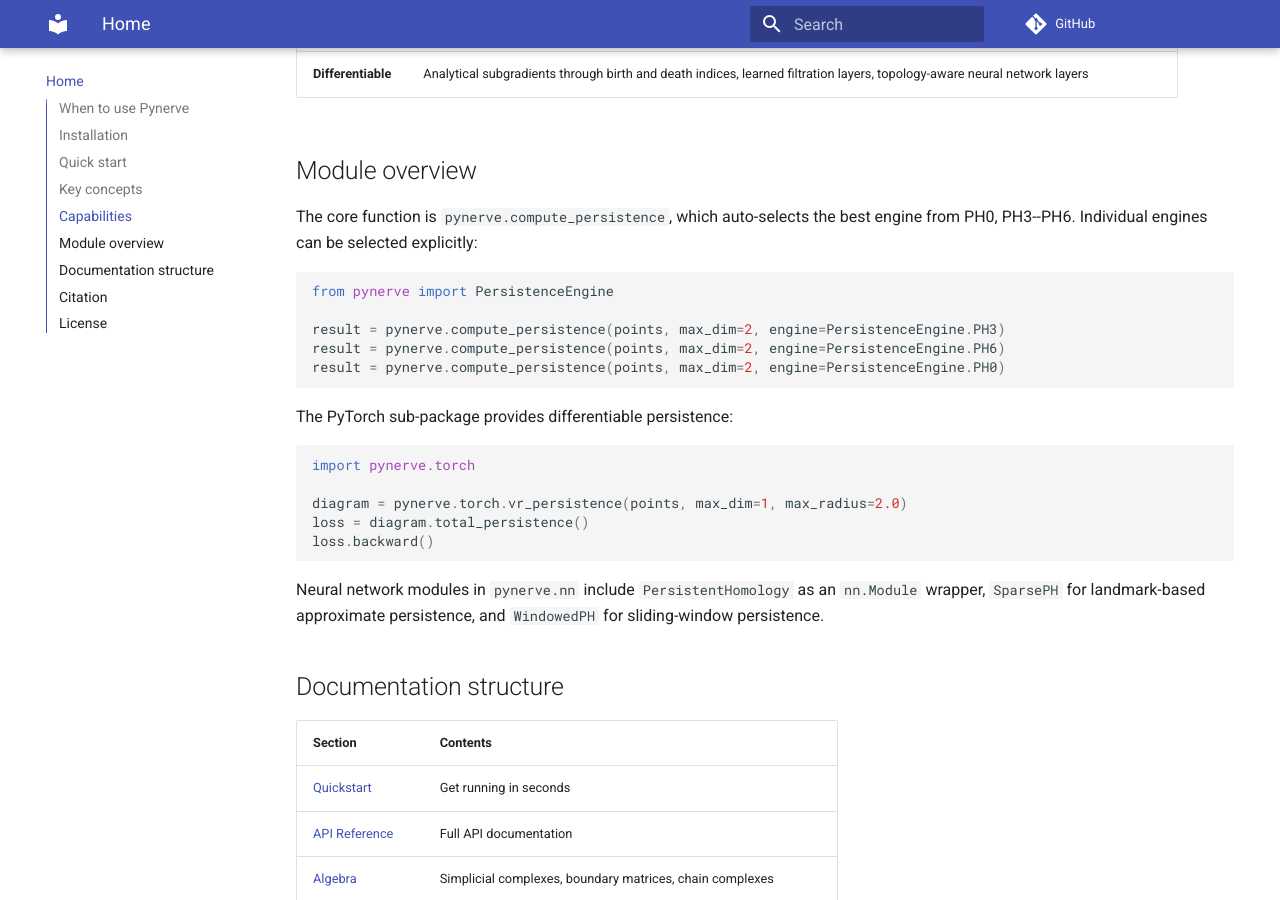
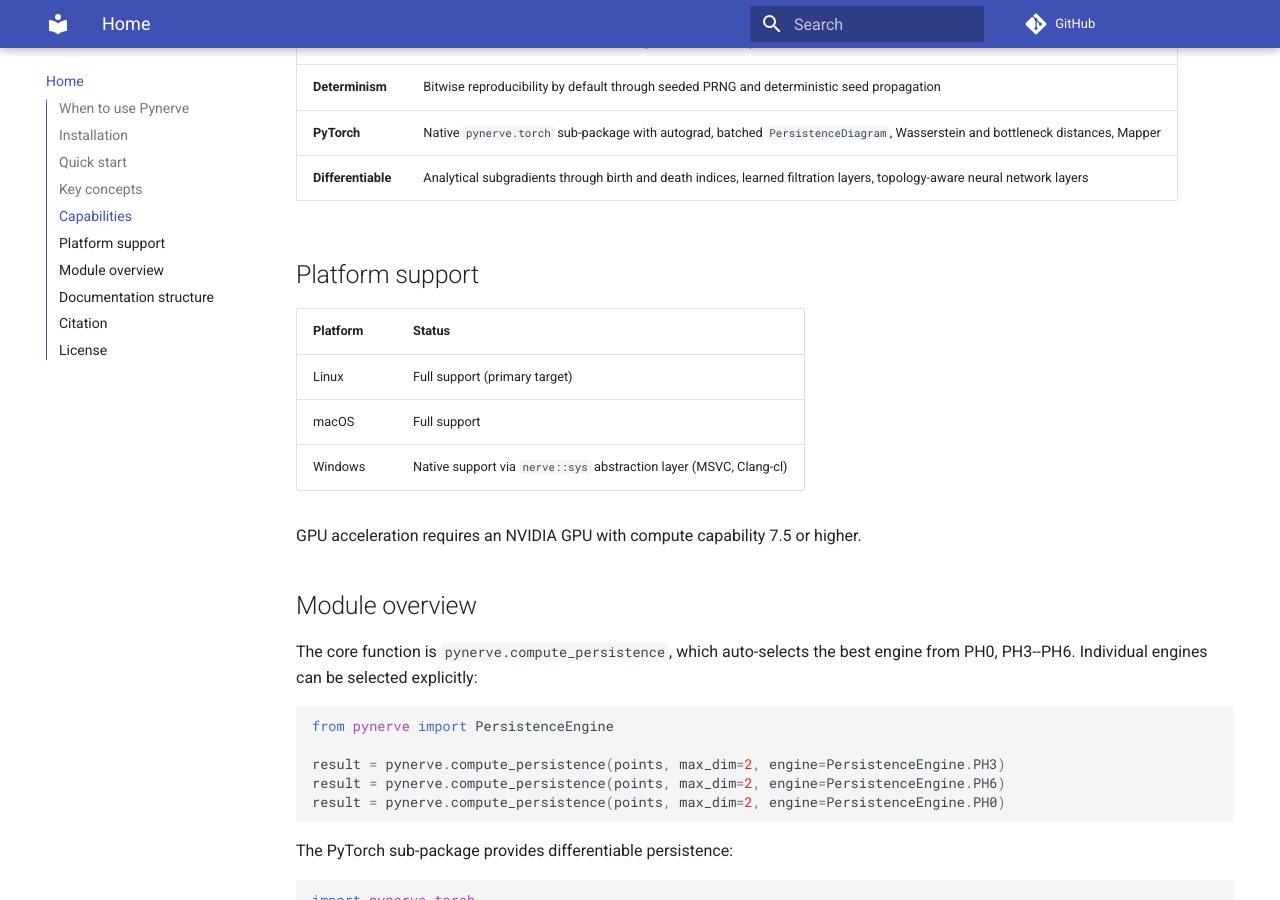
Before and after one commit to LSU-ATHENA/Pynerve, an MkDocs documentation site: the page built from doc/index.md, in a window 1280 px wide and 900 px high, scrolled down 2073 px. Built offline with MkDocs 1.6.1 and Material for MkDocs 9.7.7, drawn with Linux system fonts in a browser that asks for light colours; comment, search, counter and statistics services are not loaded; some of the changed text lies outside the part shown.

Commit message:
docs: update index page with 1.0.0 release and Windows support
- Add version 1.0.0 admonition

- Add platform support compatibility table

- Update site metadata references

````diff
--- a/doc/index.md
+++ b/doc/index.md
@@ -12,6 +12,9 @@
 result = pynerve.compute_persistence(points, max_dim=2, max_radius=1.0)
 print(result.pairs)
 ```
+
+!!! note "Version 1.0.0 — Windows native support"
+    Windows native support via the `nerve::sys` platform abstraction layer (MSVC, Clang-cl). Full platform support: Linux, macOS, and Windows.
 
 ## When to use Pynerve
 
@@ -75,6 +78,16 @@
 | **Determinism** | Bitwise reproducibility by default through seeded PRNG and deterministic seed propagation |
 | **PyTorch** | Native `pynerve.torch` sub-package with autograd, batched `PersistenceDiagram`, Wasserstein and bottleneck distances, Mapper |
 | **Differentiable** | Analytical subgradients through birth and death indices, learned filtration layers, topology-aware neural network layers |
+
+## Platform support
+
+| Platform | Status |
+| -------- | ------ |
+| Linux    | Full support (primary target) |
+| macOS    | Full support |
+| Windows  | Native support via `nerve::sys` abstraction layer (MSVC, Clang-cl) |
+
+GPU acceleration requires an NVIDIA GPU with compute capability 7.5 or higher.
 
 ## Module overview
 
````
